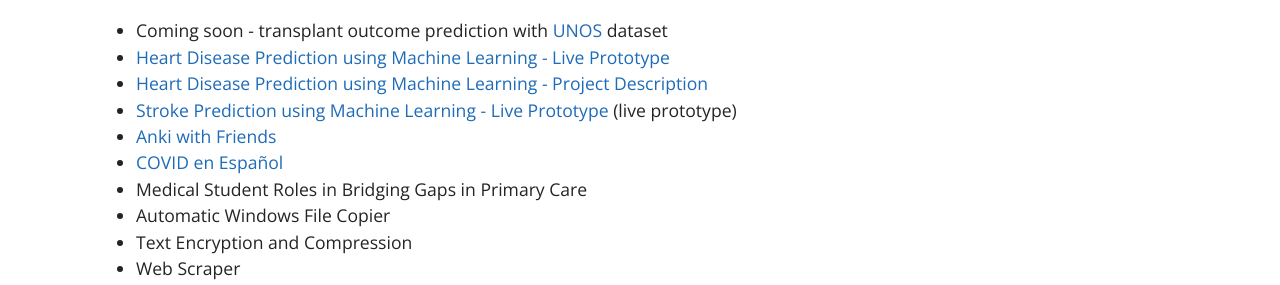
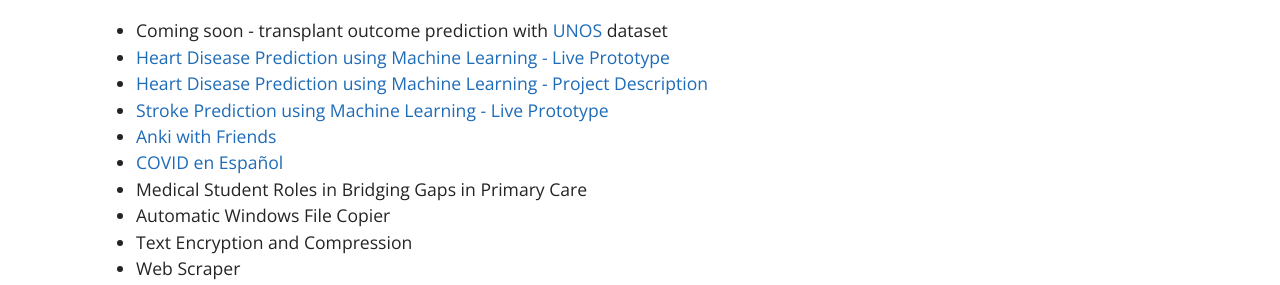
Before and after one commit to jopeo/joepo, a Jekyll site: the page built from projects.md, in a window 1280 px wide. Shown: the part 581-866 px from the top of the page. Built offline with Jekyll 4.4.1, drawn with Linux system fonts in a browser that asks for light colours.

Commit message:
update projects.md

```diff
--- a/projects.md
+++ b/projects.md
@@ -9,7 +9,7 @@ filename: contact
 - Coming soon - transplant outcome prediction with [UNOS](https://unos.org/data/){:target="_blank"} dataset
 - [Heart Disease Prediction using Machine Learning - Live Prototype](http://www.heartdiseasepredictor.com/){:target="_blank"}
 - [Heart Disease Prediction using Machine Learning - Project Description](http://www.heartdiseaseprediction.com/){:target="_blank"}
-- [Stroke Prediction using Machine Learning - Live Prototype](http://www.strokepredictor.com/){:target="_blank"} (live prototype)
+- [Stroke Prediction using Machine Learning - Live Prototype](http://www.strokepredictor.com/){:target="_blank"}
 - [Anki with Friends](https://ankiwithfriends.com/){:target="_blank"}
 - [COVID en Español](http://www.covidenespanol.com/){:target="_blank"}
 - Medical Student Roles in Bridging Gaps in Primary Care
```
